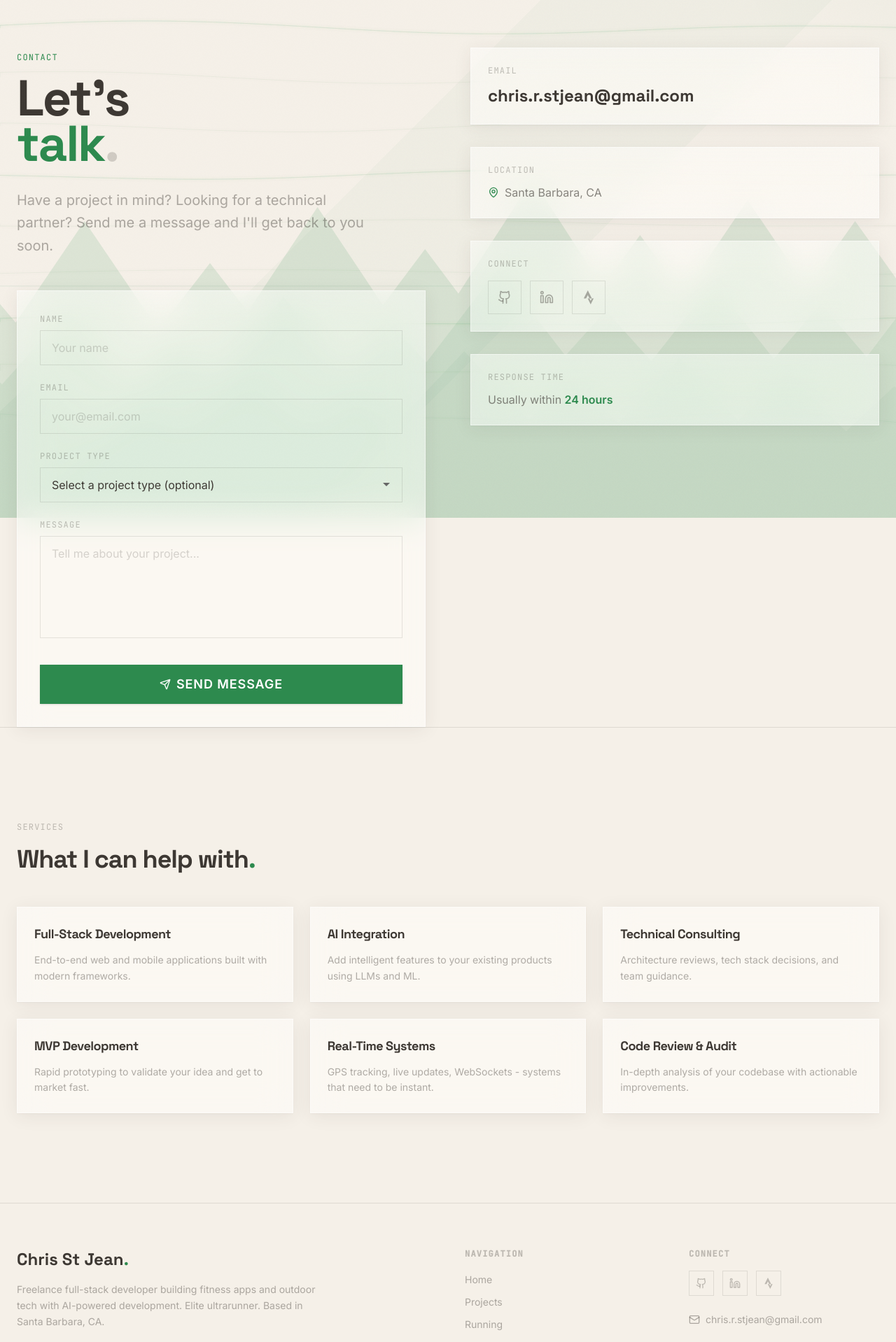
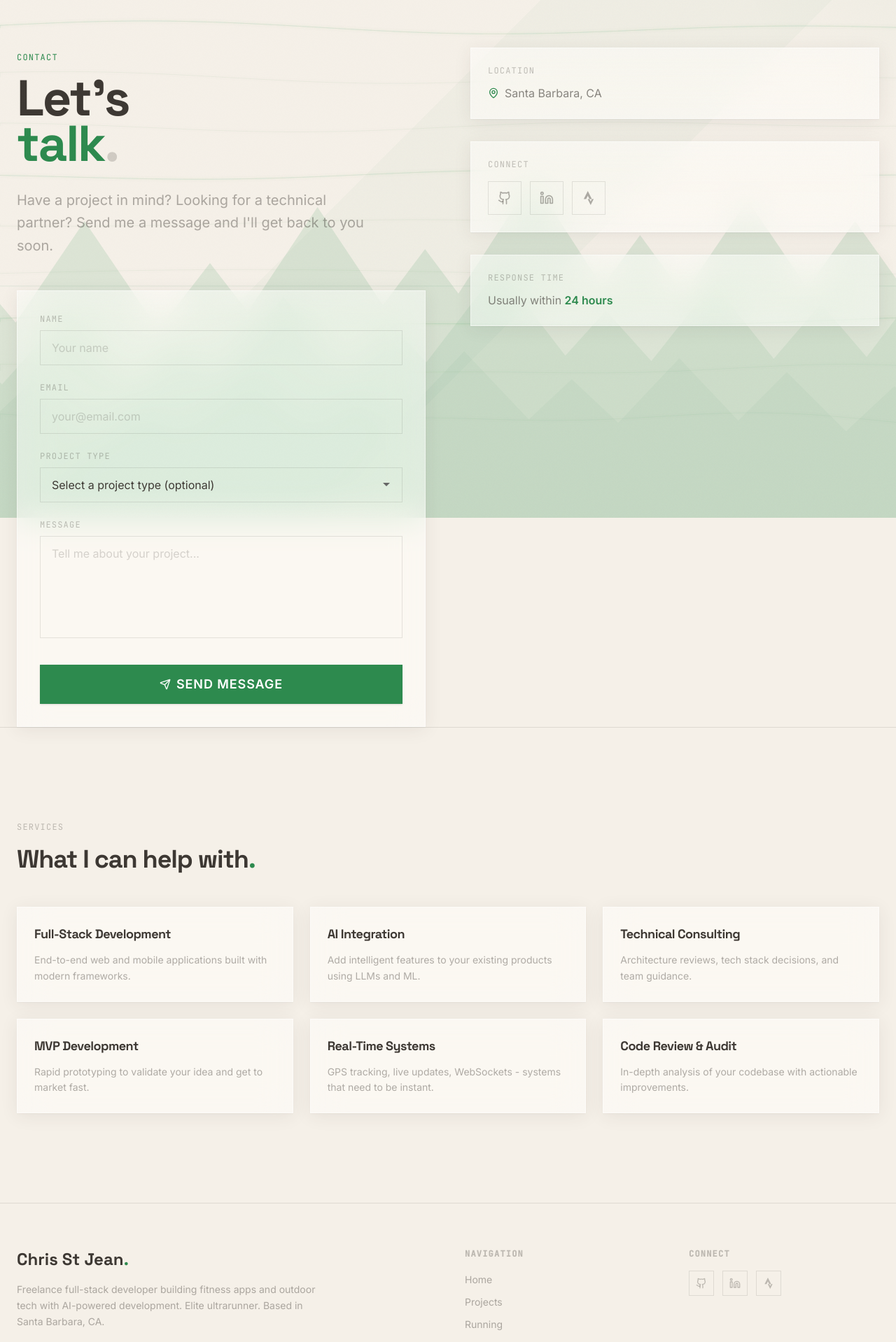
Before and after one commit to christopherstj/portfolio, a Next.js app: page /contact in a window 1280 px wide. Shown: the part 60-1978 px from the top of the page at 70% size. Built offline with nearby package versions, Linux system fonts and the light colour scheme.

Commit message:
removing email

```diff
--- a/src/app/contact/page.tsx
+++ b/src/app/contact/page.tsx
@@ -87,16 +87,6 @@ export default function ContactPage() {
 
             {/* Right - Contact info */}
             <FadeIn delay={0.2} className="space-y-8 lg:sticky lg:top-32">
-              {/* Email - now just display, form handles sending */}
-              <div className="edge-card p-6">
-                <div className="text-xs font-mono text-foreground/30 uppercase tracking-widest mb-3">
-                  Email
-                </div>
-                <div className="font-[family-name:var(--font-display)] text-xl sm:text-2xl font-bold text-foreground">
-                  {site.email}
-                </div>
-              </div>
-
               {/* Location */}
               <div className="edge-card p-6">
                 <div className="text-xs font-mono text-foreground/30 uppercase tracking-widest mb-3">
--- a/src/components/layout/Footer.tsx
+++ b/src/components/layout/Footer.tsx
@@ -1,7 +1,7 @@
 "use client";
 
 import Link from "next/link";
-import { Github, Linkedin, Twitter, Mail } from "lucide-react";
+import { Github, Linkedin, Twitter } from "lucide-react";
 import { getSiteConfig } from "@/lib/content";
 
 // Strava icon
@@ -90,13 +90,6 @@ export function Footer() {
                 );
               })}
             </div>
-            <a
-              href={`mailto:${site.email}`}
-              className="flex items-center gap-2 text-foreground/40 hover:text-accent transition-colors text-sm"
-            >
-              <Mail className="w-4 h-4" />
-              {site.email}
-            </a>
           </div>
         </div>
       </div>
--- a/src/content/projects.json
+++ b/src/content/projects.json
@@ -29,7 +29,7 @@
       "description": "Built a proprietary data tool for the affordable housing universe that drove multi-million dollar deal making decisions. Full ownership of the stack: Python data pipelines, LLM enhancements, confidence-scored joining, and unified frontend.",
       "image": null,
       "stack": ["Python", "Next.js", "Supabase", "Vercel", "Render", "Modal", "Flash LLMs"],
-      "role": "Co-Founder, Frontend & Growth Lead",
+      "role": "Lead Developer",
       "period": "December 2025 - Present",
       "highlights": [
         "Multi-million dollar deal making impact",
--- a/src/content/site.json
+++ b/src/content/site.json
@@ -5,7 +5,7 @@
     "name": "Santa Barbara, CA",
     "coordinates": { "lat": 34.4208, "lng": -119.6982 }
   },
-  "email": "chris.r.stjean@gmail.com",
+  "email": null,
   "availability": "Available for freelance projects",
   "social": {
     "github": "https://github.com/christopherstj",
```
